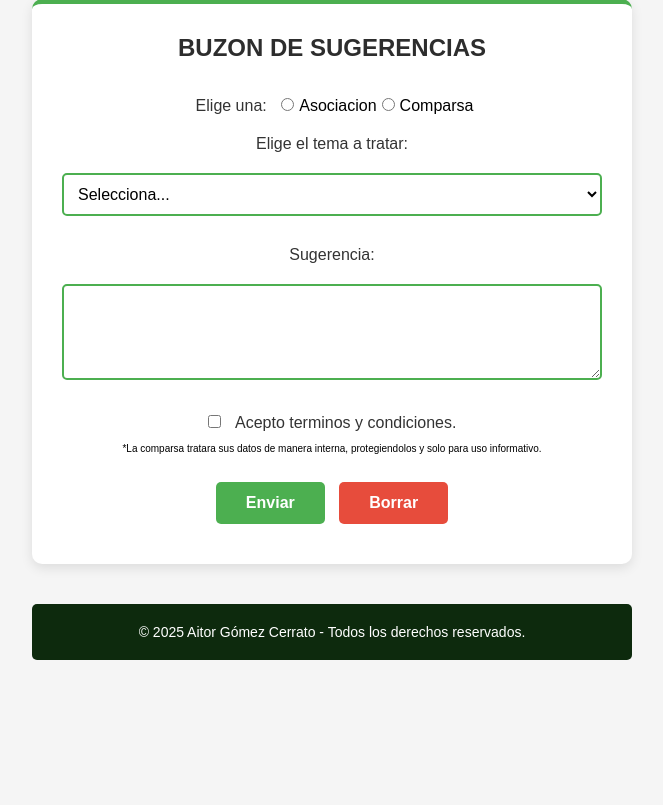
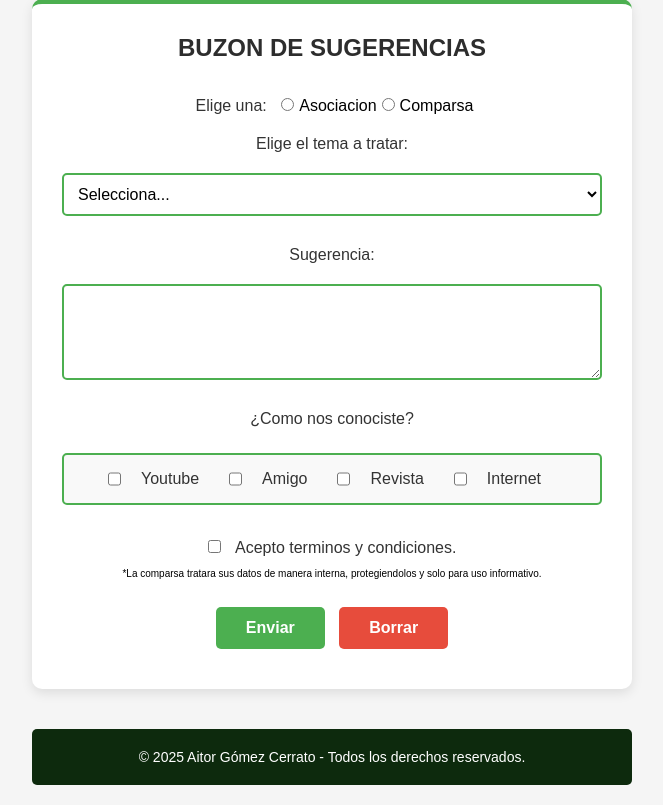
Before and after one commit to Aitor-Gocerra/ProyectoAppLosMismos, a PHP site: page /inicio.php in a window 1280 px wide. Shown: the part 245-1050 px from the top of the page, without its empty margins (308-971 px from the left). Before the commit the page ends 905 px from the top, so only its background shows below. Run offline with PHP 8.4, Linux system fonts and the light colour scheme; data comes from the database, SQL or seed files in the repository; both versions use the stored data as it was after the commit.

Commit message:
Nuevos cambios en la rama

```diff
--- a/estilo.css
+++ b/estilo.css
@@ -150,6 +150,32 @@ br {
     font-size: 10px;
 }
 
+input[type="checkbox"] {
+    margin: 15px 5px;
+    cursor: pointer;
+}
+
+/* Contenedor de checkboxes de contacto */
+#contacto {
+    display: flex;
+    flex-wrap: wrap;
+    justify-content: center;
+    gap: 15px;
+    margin: 15px 0 20px 0;
+    padding: 15px;
+    background-color: #f9f9f9;
+    border: 2px solid #4CAF50;
+    border-radius: 5px;
+}
+
+#contacto input[type="checkbox"] {
+    margin: 0 5px 0 0;
+}
+
+#contacto label {
+    margin: 0 15px 0 0;
+    font-weight: normal;
+}
 
 
 /* Footer */
--- a/inicio.php
+++ b/inicio.php
@@ -62,6 +62,13 @@
             <textarea id="mensaje" name="mensaje" rows="4"></textarea>
             <br>
             <!-- Checkbox -->
+            <label for="contacto">¿Como nos conociste?</label>
+            <div id="contacto">
+                <input type="checkbox" name="contacto[]" value="youtube"><label>Youtube</label>
+                <input type="checkbox" name="contacto[]" value="amigo"><label>Amigo</label>
+                <input type="checkbox" name="contacto[]" value="revista"><label>Revista</label>
+                <input type="checkbox" name="contacto[]" value="internet"><label>Internet</label>
+            </div>
             <input type="checkbox" id="acepto" name="acepto" required>
             <label for="acepto">Acepto terminos y condiciones.</label>
             <p id="terminos">*La comparsa tratara sus datos de manera interna, protegiendolos y solo para uso informativo.</p>
```
Also changed, not shown: crear_baseDatos.php (+15 -0 lines), scriptCreateBBDD.sql (+9 -1 lines), 1 other file.
